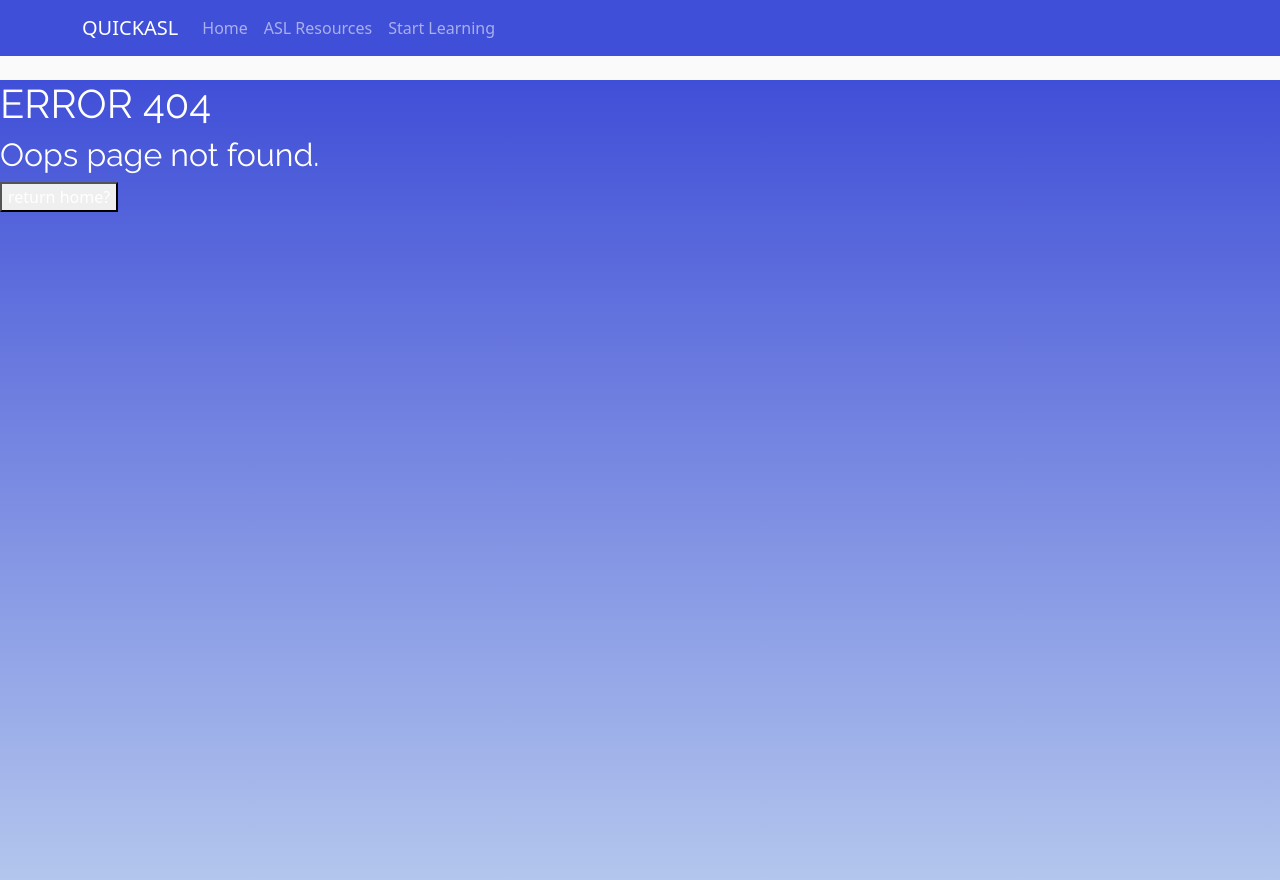
After one commit to tgwolle/QuickASL, a Flask app: template templates/404.html in a window 1280 px wide. The commit adds this page. Run offline with Flask 2, Linux system fonts and the light colour scheme; the template is opened without the code that fills it, so the values that code supplies are empty.

Commit message:
update
Co-authored-by: Oluwatofunmi Oyetan <oyetantofunmi@gmail.com>
Co-authored-by: Melanie Jimenez <mmjimenez@owu.edu>

```diff
--- a/main.py
+++ b/main.py
@@ -2,6 +2,9 @@ from flask import Flask, render_template, url_for, flash, redirect
 #from audio import printWAV
 import time, random, threading
 from turbo_flask import Turbo
+import requests
+import shutil # - - This module helps to transfer information from 1 file to another
+from bs4 import BeautifulSoup
 import azure.cognitiveservices.speech as speechsdk
 speech_config = speechsdk.SpeechConfig(subscription="<paste-your-speech-key-here>", region="<paste-your-speech-location/region-here>")
 app = Flask(__name__)
@@ -20,6 +23,22 @@ def about():
 def main_page():
     return render_template('main_page.html')
 
+@app.errorhandler(404)
+def page_not_found(e):
+  return render_template('404.html'), 404
+
+@app.errorhandler(400)
+def page_not_found(e):
+  return render_template('400.html'), 400
+
+@app.errorhandler(500)
+def page_not_found(e):
+  return render_template('500.html'), 500
+
+@app.errorhandler(Exception)
+def page_not_found(e):
+  return render_template('500.html'), 500
+
 
 
 if __name__ == '__main__':               # this should always be at the end
--- /dev/null
+++ b/templates/404.html
@@ -0,0 +1,15 @@
+{% extends 'base.html' %}
+
+{% block header %}
+{% endblock %}
+
+{% block content %}
+<div class= "container2">
+  <h1>ERROR 404</h1>
+  <h2>
+    Oops page not found.
+  </h2>
+  <a href ="/"><button class="button button2" style="color: white;"> return home?</button></a>
+</div>
+
+{% endblock %}
--- a/templates/main_page.html
+++ b/templates/main_page.html
@@ -32,6 +32,8 @@
           <!--
             <img src="static/file_name" alt="" width= "" height="">
           -->
+          <blockquote class="signasldata-embed" data-vidref="h3mzalqvez"><a href="https://media.signbsl.com/videos/asl/elementalaslconcepts/mp4/his.mp4">Watch how to sign 'because' in American Sign Language</a></blockquote>
+
           perhaps some images...
         </p>
       </div>
```
Also changed, not shown: start.py (+33 -16 lines), templates/400.html (added, +13 -0 lines), templates/500.html (added, +13 -0 lines).
